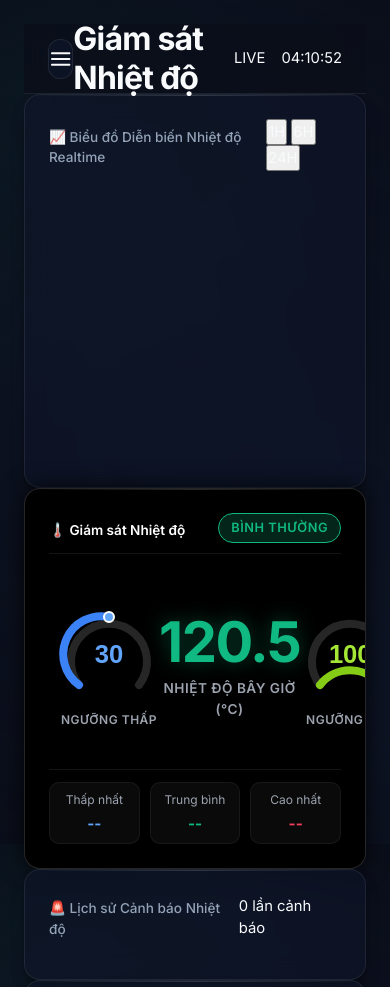
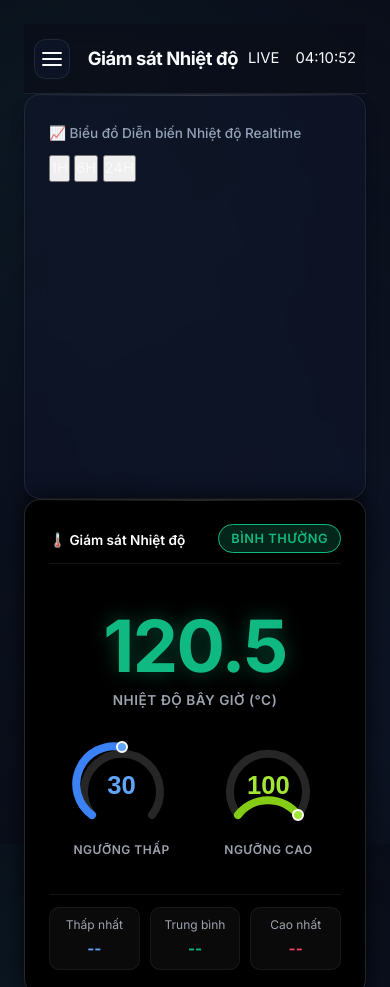
Before and after one commit to XuTa93/CF_IOT, a plain HTML site: page PWA/index.html in a window 390 px wide. Shown: the top 987 px of the page. Drawn offline with Linux system fonts and the light colour scheme.

Commit message:
Fix UI overlap issues on mobile screens (topbar, chart buttons, LVGL gauge)

```diff
--- a/PWA/style.css
+++ b/PWA/style.css
@@ -951,3 +951,48 @@ input:checked + .slider:before {
     grid-column: span 4;
   }
 }
+
+/* ==========================================================================
+   MOBILE OPTIMIZATION (MAX-WIDTH: 767px)
+   ========================================================================== */
+@media (max-width: 767px) {
+  /* Fix Topbar Title overlap */
+  .topbar-title h1 {
+    font-size: 1.15rem;
+    white-space: nowrap;
+    margin-left: 8px;
+  }
+  .topbar {
+    padding: 0 10px;
+    gap: 10px;
+  }
+
+  /* Fix Chart Header Buttons wrap */
+  .chart-card .card-header {
+    flex-wrap: wrap;
+    gap: 12px;
+  }
+  .chart-controls {
+    width: 100%;
+    justify-content: flex-start;
+  }
+
+  /* Fix LVGL Gauge squeezing */
+  .lvgl-display-container {
+    flex-wrap: wrap !important;
+    justify-content: center !important;
+    gap: 20px;
+    padding: 20px 5px !important;
+  }
+  .lvgl-center-box {
+    order: -1; /* Move center temp to top */
+    flex: 1 1 100% !important;
+    margin-bottom: 5px;
+  }
+  .lvgl-center-box #lvglMainTemp {
+    font-size: 4.5rem !important;
+  }
+  .lvgl-arc-box {
+    flex: 0 0 45% !important;
+  }
+}
```
